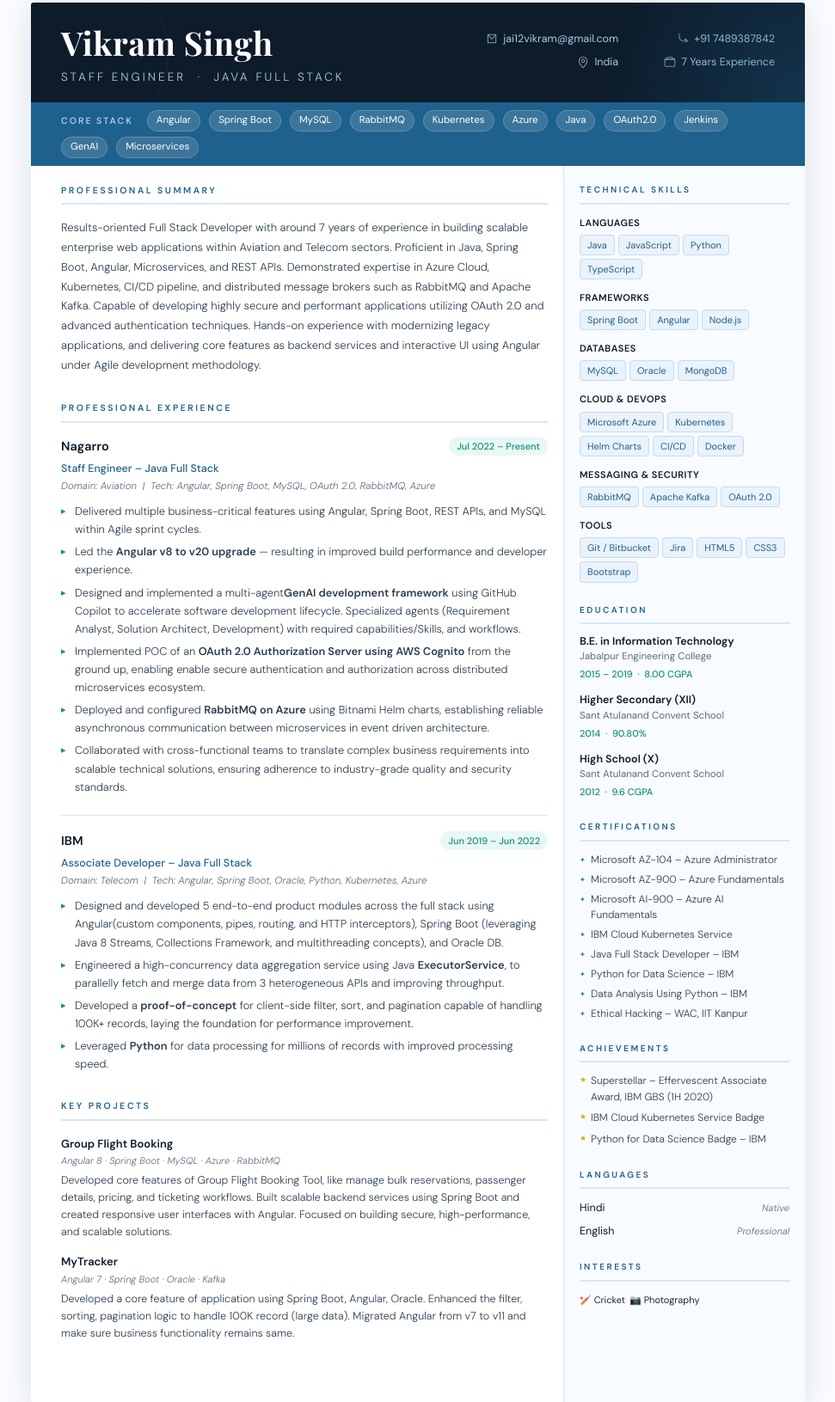
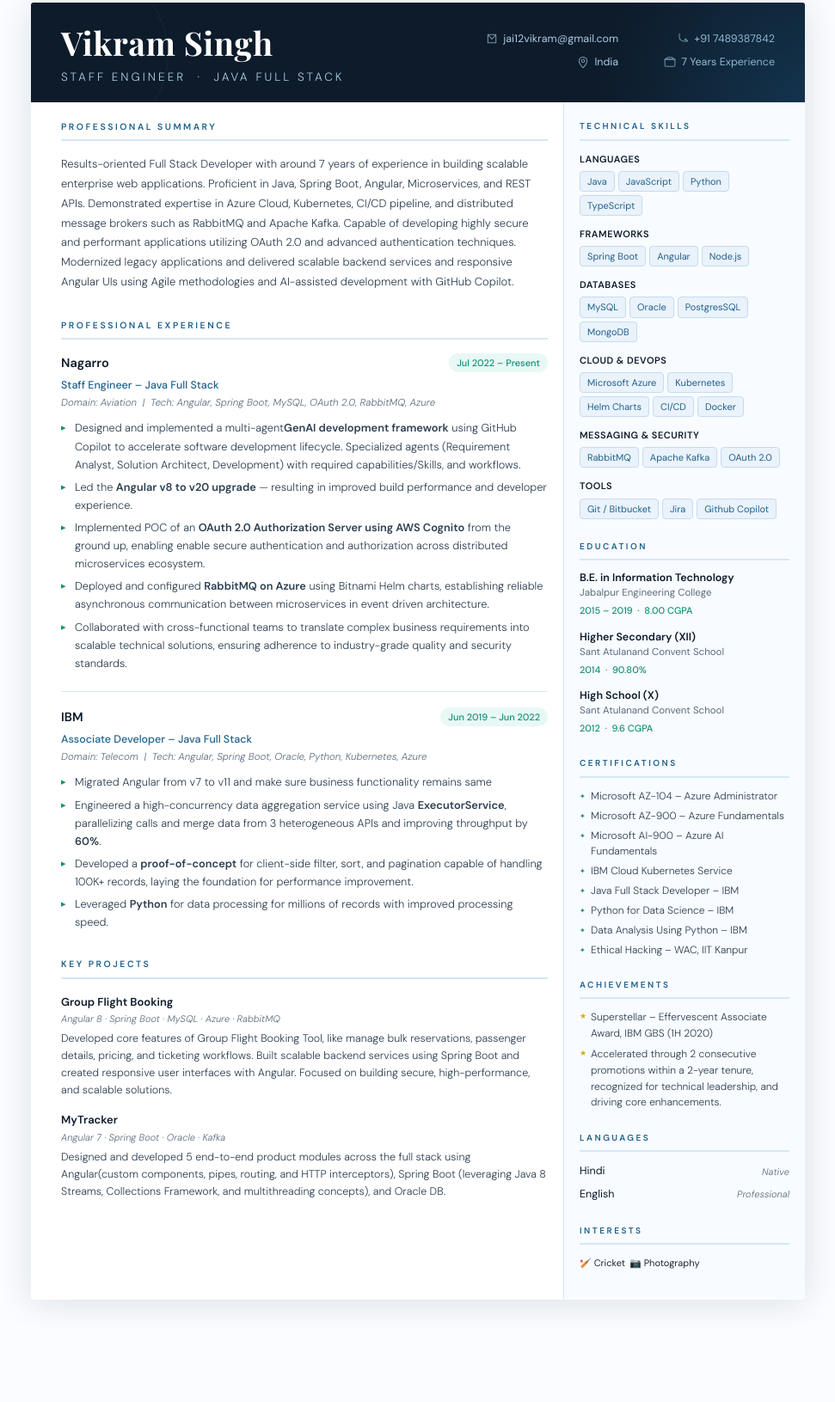
Before and after one commit to viksin19/VikramSinghResume, a plain HTML site: page index.html in a window 1280 px wide. Shown: the part 29-1660 px from the top of the page at 86% size, without its empty margins (154-1125 px from the left). After the commit the page ends 1573 px from the top, so only its background shows below. Drawn offline with nearby package versions, Linux system fonts and the light colour scheme.

Commit message:
Latest changes without skills bar

```diff
--- a/index.html
+++ b/index.html
@@ -388,7 +388,7 @@
   </header>
 
   <!-- Skills bar -->
-  <div class="skills-bar">
+  <!-- <div class="skills-bar">
     <span class="label">Core Stack</span>
     <span class="skill-tag">Angular</span>
     <span class="skill-tag">Spring Boot</span>
@@ -400,8 +400,9 @@
     <span class="skill-tag">OAuth2.0</span>
     <span class="skill-tag">Jenkins</span>
     <span class="skill-tag">GenAI</span>
-    <span class="skill-tag">Microservices</span>
-  </div>
+    <span class="skill-tag">GitHub Copilot</span>
+    <span class="skill-tag">Microservices Architecture</span>
+  </div> -->
 
   <!-- ════════ BODY ════════ -->
   <div class="body">
@@ -413,11 +414,11 @@
       <section class="summary">
         <h2 class="section-title">Professional Summary</h2>
         <p>
-          Results-oriented Full Stack Developer with around 7 years of experience in building scalable enterprise web applications within Aviation and Telecom sectors.
+          Results-oriented Full Stack Developer with around 7 years of experience in building scalable enterprise web applications.
           Proficient in Java, Spring Boot, Angular, Microservices, and REST APIs.
           Demonstrated expertise in Azure Cloud, Kubernetes, CI/CD pipeline, and distributed message brokers such as RabbitMQ and Apache Kafka.
           Capable of developing highly secure and performant applications utilizing OAuth 2.0 and advanced authentication techniques.
-          Hands-on experience with modernizing legacy applications, and delivering core features as backend services and interactive UI using Angular under Agile development methodology.
+          Modernized legacy applications and delivered scalable backend services and responsive Angular UIs using Agile methodologies and AI-assisted development with GitHub Copilot.
         </p>
       </section>
 
@@ -434,9 +435,9 @@
           <div class="job-role">Staff Engineer – Java Full Stack</div>
           <div class="job-domain">Domain: Aviation &nbsp;|&nbsp; Tech: Angular, Spring Boot, MySQL, OAuth 2.0, RabbitMQ, Azure</div>
           <ul>
-            <li>Delivered multiple business-critical features using Angular, Spring Boot, REST APIs, and MySQL within Agile sprint cycles.</li>
+            <!-- <li>Delivered multiple business-critical features using Angular, Spring Boot, REST APIs, and MySQL within Agile sprint cycles.</li> -->
+            <li>Designed and implemented a multi-agent<strong>GenAI development framework</strong> using GitHub Copilot to accelerate software development lifecycle. Specialized agents (Requirement Analyst, Solution Architect, Development) with required capabilities/Skills, and workflows.</li>
             <li>Led the <strong>Angular v8 to v20 upgrade</strong> — resulting in improved build performance and developer experience.</li>
-            <li>Designed and implemented a multi-agent<strong>GenAI development framework</strong> using GitHub Copilot to accelerate software development lifecycle. Specialized agents (Requirement Analyst, Solution Architect, Development) with required capabilities/Skills, and workflows.</li>
             <li>Implemented POC of an <strong>OAuth 2.0 Authorization Server using AWS Cognito</strong> from the ground up, enabling enable secure authentication and authorization across distributed microservices ecosystem.</li>
             <li>Deployed and configured <strong>RabbitMQ on Azure</strong> using Bitnami Helm charts, establishing reliable asynchronous communication between microservices in event driven architecture.</li>
             <li>Collaborated with cross-functional teams to translate complex business requirements into scalable technical solutions, ensuring adherence to industry-grade quality and security standards.</li>
@@ -454,8 +455,8 @@
           <div class="job-role">Associate Developer – Java Full Stack</div>
           <div class="job-domain">Domain: Telecom &nbsp;|&nbsp; Tech: Angular, Spring Boot, Oracle, Python, Kubernetes, Azure</div>
           <ul>
-            <li> Designed and developed 5 end-to-end product modules across the full stack using Angular(custom components, pipes, routing, and HTTP interceptors), Spring Boot (leveraging Java 8 Streams, Collections Framework, and multithreading concepts), and Oracle DB.</li>
-            <li>Engineered a high-concurrency data aggregation service using Java <strong>ExecutorService</strong>, to parallelly fetch and merge data from 3 heterogeneous APIs and improving throughput.</li>
+            <li>Migrated Angular from v7 to v11 and make sure business functionality remains same</li>
+            <li>Engineered a high-concurrency data aggregation service using Java <strong>ExecutorService</strong>, parallelizing calls and merge data from 3 heterogeneous APIs and improving throughput by <strong>60%</strong>.</li>
             <li>Developed a <strong>proof-of-concept</strong> for client-side filter, sort, and pagination capable of handling 100K+ records, laying the foundation for performance improvement.</li>
             <li>Leveraged <strong>Python</strong> for data processing for millions of records with improved processing speed.</li>
           </ul>
@@ -475,7 +476,7 @@ Focused on building secure, high-performance, and scalable solutions.</p>
         <div class="project">
           <div class="project-name">MyTracker</div>
           <div class="project-stack">Angular 7 · Spring Boot · Oracle · Kafka</div>
-          <p>Developed a core feature of application using Spring Boot, Angular, Oracle. Enhanced the filter, sorting, pagination logic to handle 100K record (large data). Migrated Angular from v7 to v11 and make sure business functionality remains same.</p>
+          <p>Designed and developed 5 end-to-end product modules across the full stack using Angular(custom components, pipes, routing, and HTTP interceptors), Spring Boot (leveraging Java 8 Streams, Collections Framework, and multithreading concepts), and Oracle DB.</p>
         </div>
       </section>
 
@@ -512,6 +513,7 @@ Focused on building secure, high-performance, and scalable solutions.</p>
           <div class="pills">
             <span class="pill">MySQL</span>
             <span class="pill">Oracle</span>
+            <span class="pill">PostgresSQL</span>
             <span class="pill">MongoDB</span>
           </div>
         </div>
@@ -541,9 +543,7 @@ Focused on building secure, high-performance, and scalable solutions.</p>
           <div class="pills">
             <span class="pill">Git / Bitbucket</span>
             <span class="pill">Jira</span>
-            <span class="pill">HTML5</span>
-            <span class="pill">CSS3</span>
-            <span class="pill">Bootstrap</span>
+            <span class="pill">Github Copilot</span>
           </div>
         </div>
       </div>
@@ -585,8 +585,7 @@ Focused on building secure, high-performance, and scalable solutions.</p>
       <div class="s-section">
         <h3 class="s-title">Achievements</h3>
         <div class="ach-item">Superstellar – Effervescent Associate Award, IBM GBS (1H 2020)</div>
-        <div class="ach-item">IBM Cloud Kubernetes Service Badge</div>
-        <div class="ach-item">Python for Data Science Badge – IBM</div>
+        <div class="ach-item">Accelerated through 2 consecutive promotions within a 2-year tenure, recognized for technical leadership, and driving core enhancements.</div>
       </div>
 
       <!-- Languages -->
```
